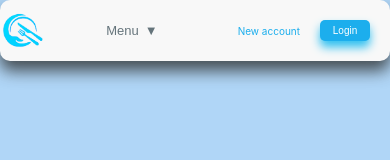
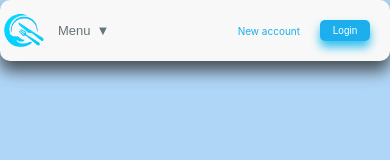
Before and after one commit to Arunitdy/Food-Donation-and-Distribution-Management-System, a React (Create React App) app in the folder client/: page / in a window 390 px wide. Shown: the top 160 px of the page. Built offline with nearby package versions, Linux system fonts and the light colour scheme.

Commit message:
no change

```diff
--- a/client/src/App.css
+++ b/client/src/App.css
@@ -25,8 +25,7 @@ Button:active {
 .NavBar {
   margin: 10px 20px;
   background-color: #f8f8f8;
-  display: flex;
-  justify-content: space-between; /* Aligns the NavButton and Sign button inline */
+  display: flex; /* Aligns the NavButton and Sign button inline */
   align-items: center; /* Vertically centers items */
   width: auto;
   box-shadow: 0 0.625em 1em 0 rgba(42, 43, 42, 0.79);
@@ -176,15 +175,19 @@ Button:active {
     padding: 5px;
   }
   .NavBar-logo{
-    margin: 3px;
+    margin: 4px;
     width:40px;
   }
   .NavButton {
-    display: none;  /* Hide NavButton on small screens */
+    display: none;
+    margin: 0px;  /* Hide NavButton on small screens */
   }
-
   .NavBar-Toggle {
+    margin-left: 0px;
     display: block;  /* Show toggle button on small screens */
+  }
+  .NavBar-Auth{
+    margin-left: auto;
   }
 }
 
```
